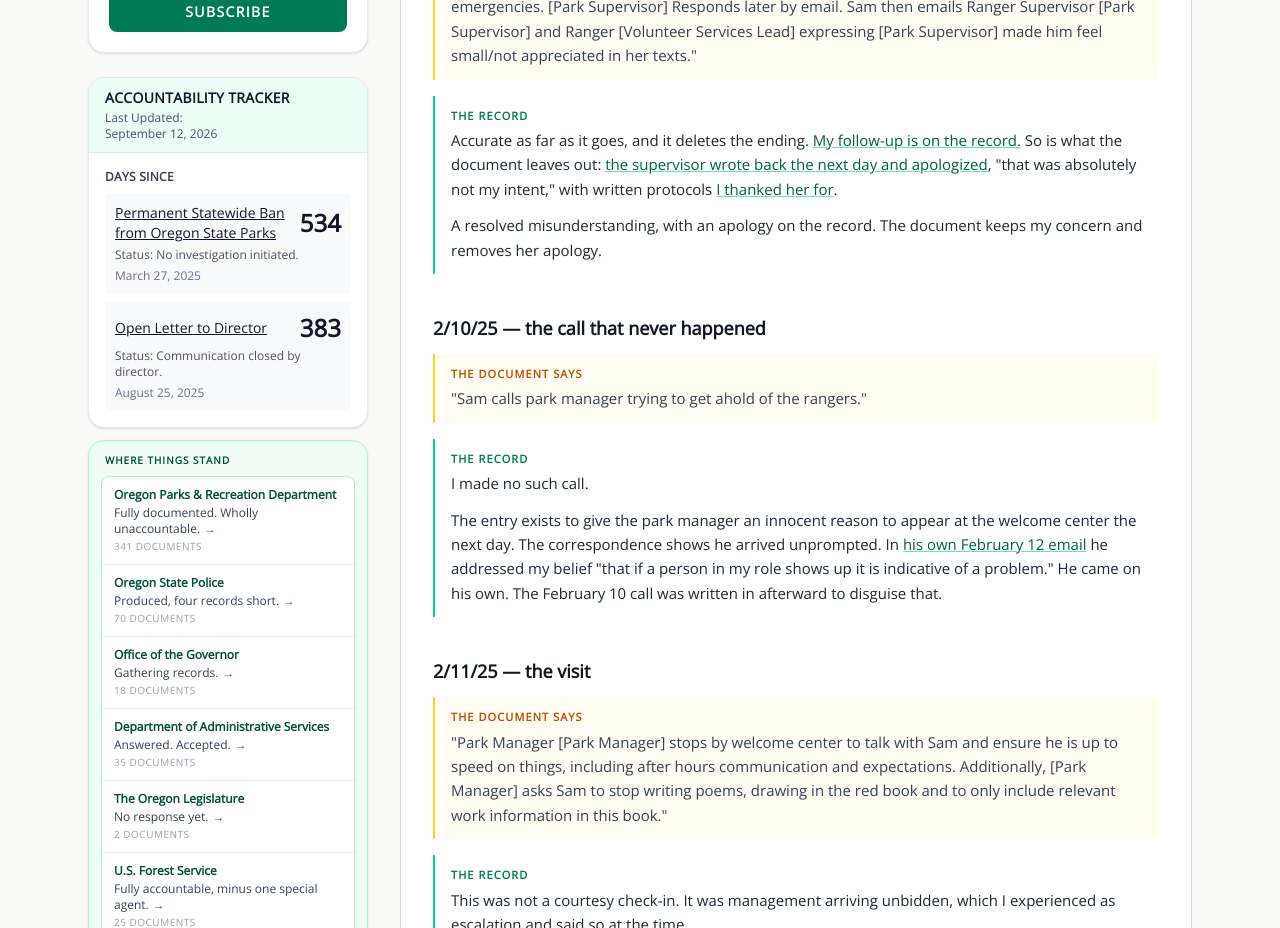
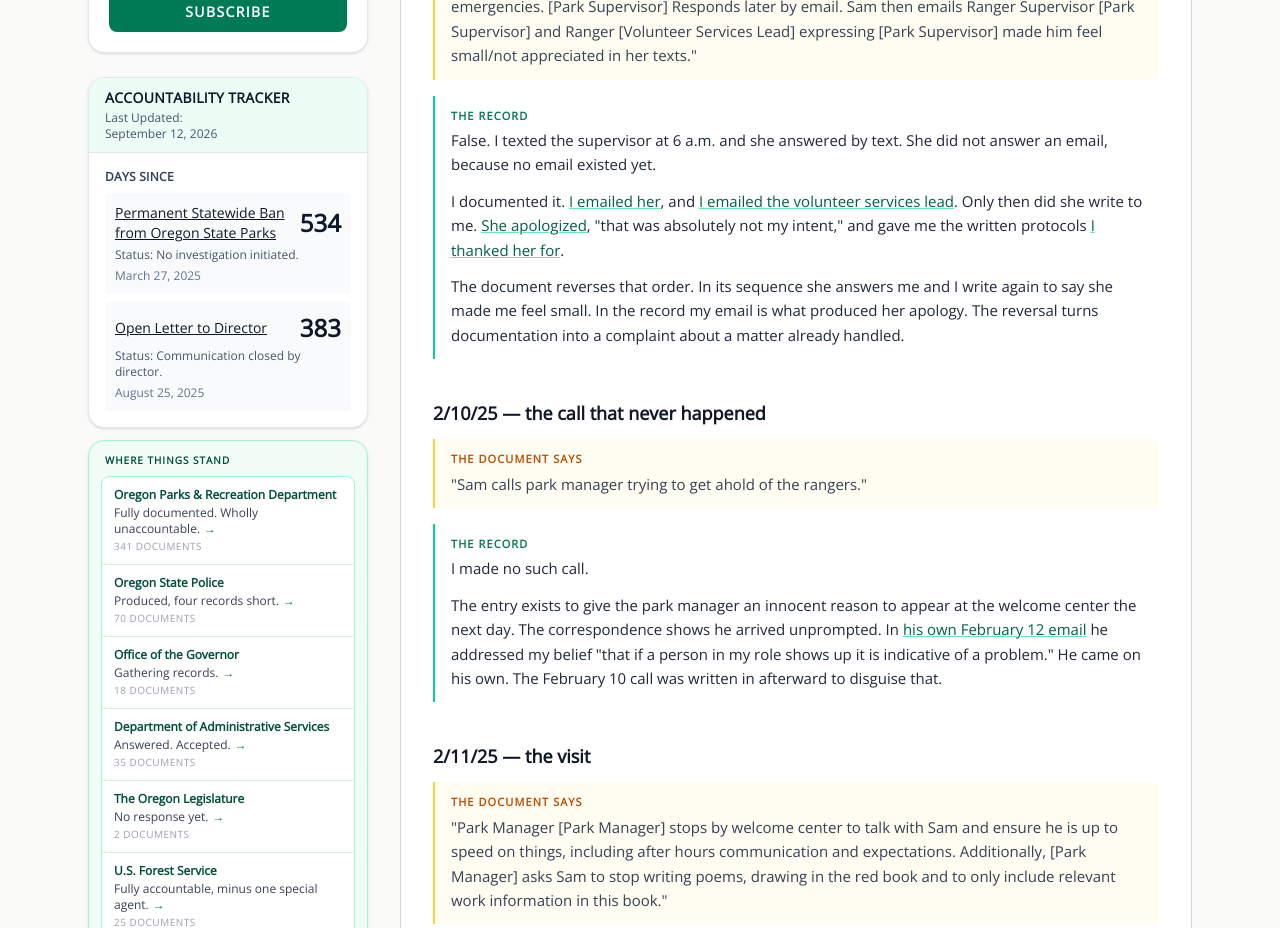
Before and after one commit to rswfire/rswfire.oprd, a Next.js app: page /sunlight in a window 1280 px wide. Shown: the part 1560-2488 px from the top of the page. Built offline with nearby package versions, Linux system fonts and the light colour scheme.

Commit message:
sunlight: the power outage entry, in the order it happened

```diff
--- a/data/sunlight.ts
+++ b/data/sunlight.ts
@@ -45,7 +45,7 @@ export const SUNLIGHT_SECTIONS: SunlightSection[] = [
             },
             {
                 "t": "record",
-                "md": "Accurate as far as it goes, and it deletes the ending. [My follow-up is on the record.](https://oprdvolunteerabuse.org/accountability/oprd/01JKMXJCF8D4M3JQHEH9G94SBP/) So is what the document leaves out: [the supervisor wrote back the next day and apologized](https://oprdvolunteerabuse.org/accountability/oprd/01JKRMYTC8KZCWWMCGCWFZH2MA/), \"that was absolutely not my intent,\" with written protocols [I thanked her for](https://oprdvolunteerabuse.org/accountability/oprd/01JKRNVP6RQ12HQYQJ8A35C50J/).\n\nA resolved misunderstanding, with an apology on the record. The document keeps my concern and removes her apology."
+                "md": "False. I texted the supervisor at 6 a.m. and she answered by text. She did not answer an email, because no email existed yet.\n\nI documented it. [I emailed her](https://oprdvolunteerabuse.org/accountability/oprd/01JKMXJCF8D4M3JQHEH9G94SBP/), and [I emailed the volunteer services lead](https://oprdvolunteerabuse.org/accountability/oprd/01JKMXKQE8BSX3BFPWVAK1PXRZ/). Only then did she write to me. [She apologized](https://oprdvolunteerabuse.org/accountability/oprd/01JKRMYTC8KZCWWMCGCWFZH2MA/), \"that was absolutely not my intent,\" and gave me the written protocols [I thanked her for](https://oprdvolunteerabuse.org/accountability/oprd/01JKRNVP6RQ12HQYQJ8A35C50J/).\n\nThe document reverses that order. In its sequence she answers me and I write again to say she made me feel small. In the record my email is what produced her apology. The reversal turns documentation into a complaint about a matter already handled."
             }
         ]
     },
```
